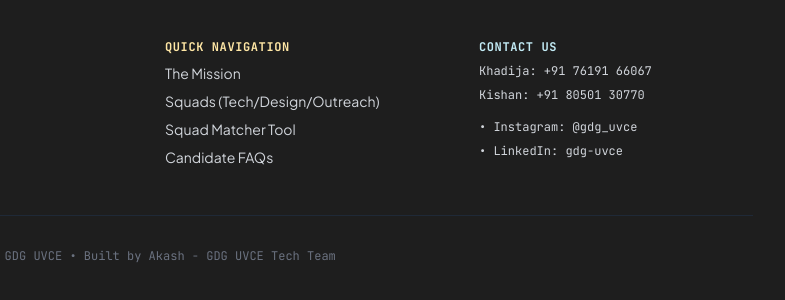
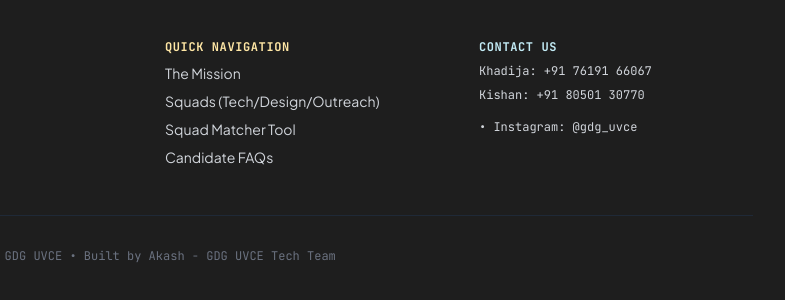
Before and after one commit to akashr206/gdg-recruit, a website built with Vite: page index.html in a window 1280 px wide. Shown: the part 4488-4788 px from the top of the page, 495-1280 px from the left. Built offline with nearby package versions, Linux system fonts and the light colour scheme.

Commit message:
fix: remove linkedin contact

```diff
--- a/src/components/Footer.html
+++ b/src/components/Footer.html
@@ -102,15 +102,6 @@
                             >• Instagram: @gdg_uvce</a
                         >
                     </li>
-                    <li class="">
-                        <a
-                            class="hover:text-gdg-blue transition-colors"
-                            href="https://www.linkedin.com/company/gdg-uvce"
-                            rel="noreferrer"
-                            target="_blank"
-                            >• LinkedIn: gdg-uvce</a
-                        >
-                    </li>
                 </ul>
             </div>
         </div>
```
